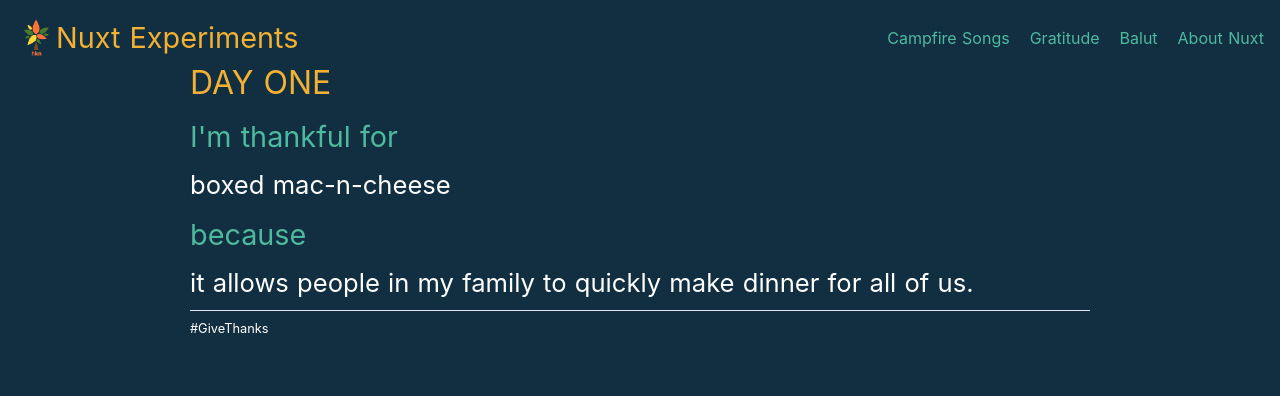
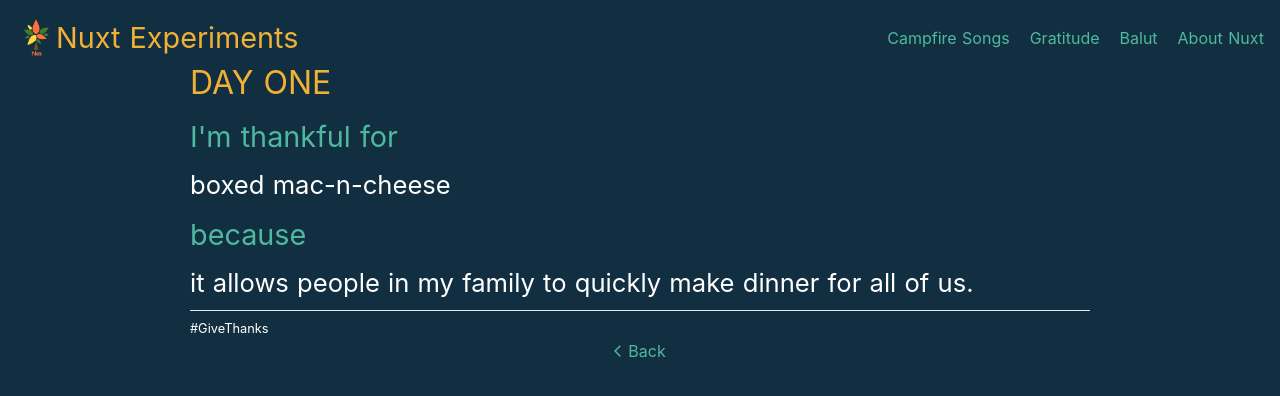
Before and after one commit to ethyl2/nuxt-experiment, a Nuxt app: page /gratitude/one in a window 1280 px wide. Shown: the top 396 px of the page. Built offline with nearby package versions, Linux system fonts and the light colour scheme.

Commit message:
Adds material icon in nuxt-link to go back to gratitude/index

```diff
--- a/pages/gratitude/_day.vue
+++ b/pages/gratitude/_day.vue
@@ -1,4 +1,5 @@
 <template>
+  <div>
     <div class="container flex flex-col space-y-2">
       <h2 class="text-xl">DAY {{ day.number.toUpperCase() }}</h2>
       <h3 class="text-lg">I'm thankful for</h3>
@@ -7,6 +8,19 @@
       <p class="text-base">{{ day.reason }}.</p>
       <hr />
       <small>#GiveThanks</small>
+    </div>
+    <nuxt-link to="/gratitude" class="flex items-center justify-center"
+      ><svg
+        xmlns="http://www.w3.org/2000/svg"
+        viewBox="0 0 24 24"
+        fill="#4fb99f"
+        width="14px"
+        height="14px"
+      >
+        <path d="M0 0h24v24H0z" fill="none" />
+        <path d="M11.67 3.87L9.9 2.1 0 12l9.9 9.9 1.77-1.77L3.54 12z" /></svg
+      >Back
+    </nuxt-link>
   </div>
 </template>
 
@@ -33,7 +47,10 @@ export default {
   },
   computed: {
     day() {
-      return this.entries.find((entry) => entry.number === this.currentDay)
+      // return this.entries.find((entry) => entry.number === this.currentDay)
+      return this.$store.state.days.all.find(
+        (day) => day.number === this.currentDay
+      )
     },
   },
 }
--- a/pages/gratitude/index.vue
+++ b/pages/gratitude/index.vue
@@ -5,9 +5,9 @@
       <nuxt-link
         v-for="day in days"
         :key="day"
-        :to="{ name: 'gratitude-day', params: { day: day } }"
+        :to="{ name: 'gratitude-day', params: { day: day.number } }"
         class="text-base px-4 py-2 border border-white rounded"
-        >{{ day }}</nuxt-link
+        >{{ day.number }}</nuxt-link
       >
     </nav>
     <a
@@ -28,8 +28,13 @@
 export default {
   data() {
     return {
-      days: ['one', 'two'],
+      originalDays: ['one', 'two'],
     }
+  },
+  computed: {
+    days() {
+      return this.$store.state.days.all
+    },
   },
 }
 </script>
--- /dev/null
+++ b/store/days.js
@@ -0,0 +1,16 @@
+export const state = () => ({
+  all: [
+    {
+      number: 'one',
+      item: 'boxed mac-n-cheese',
+      reason:
+        'it allows people in my family to quickly make dinner for all of us',
+    },
+    {
+      number: 'two',
+      item: 'online games, such as jackbox games',
+      reason:
+        'it creates fun, memorable times with friends and family near and far',
+    },
+  ],
+})
```
Lines whose indentation alone changed are shown as unchanged.
